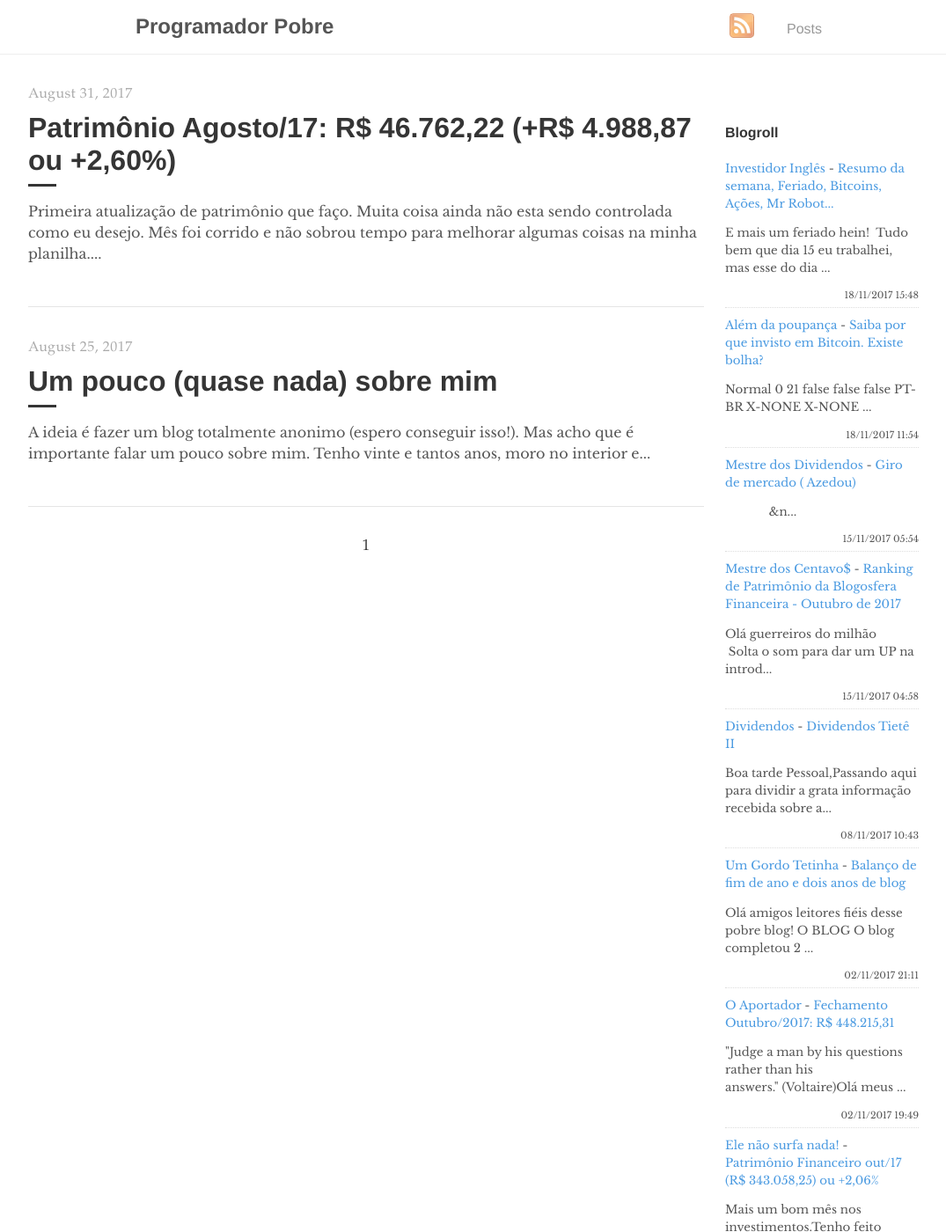
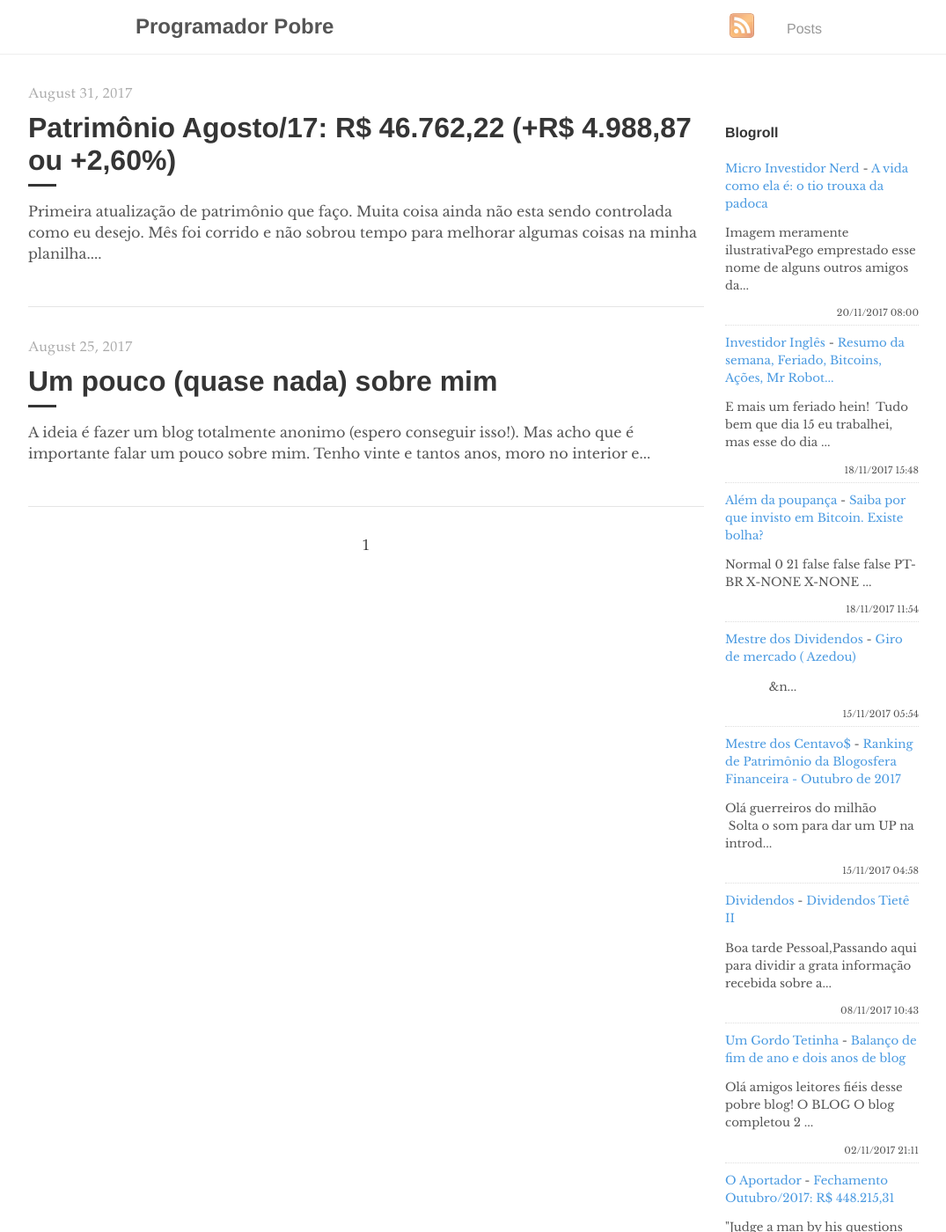
Before and after one commit to programadorpobre/programadorpobre.github.io, a Jekyll site: the page built from index.html, in a window 1280 px wide and 1400 px high. Shown: the whole window at 88% size, without its empty margins (96-1171 px from the left). Built offline with Jekyll 4.4.1, drawn with Linux system fonts in a browser that asks for light colours; the list of posts is cut into pages by our own code; comment, search, counter and statistics services are not loaded; some of the changed text lies outside the part shown.

Commit message:
[ci skip] travis #107

```diff
--- a/_includes/feed-entries.html
+++ b/_includes/feed-entries.html
@@ -1,3 +1,8 @@
+<div class="feed-entry">
+    <a class="feed-entry-site-name" href="http://microinvestidornerd.blogspot.com/">Micro Investidor Nerd</a> - <a class="feed-entry-title" href="http://microinvestidornerd.blogspot.com/2017/11/o-tio-trouxa-da-padoca.html">A vida como ela é: o tio trouxa da padoca</a>
+    <p class="feed-entry-summary">Imagem meramente ilustrativaPego emprestado esse nome de alguns outros amigos da...</p>
+    <time datetime="2017-11-20T08:00:00.000-08:00">20/11/2017 08:00</time>
+</div>
 <div class="feed-entry">
     <a class="feed-entry-site-name" href="http://investidoringles.blogspot.com/">Investidor Inglês</a> - <a class="feed-entry-title" href="http://investidoringles.blogspot.com/2017/11/resumo-da-semana-bitcoins-feriados-calcular-acoes.html">Resumo da semana, Feriado, Bitcoins, Ações, Mr Robot...</a>
     <p class="feed-entry-summary">E mais um feriado hein!&nbsp; Tudo bem que dia 15 eu trabalhei, mas esse do dia ...</p>
@@ -38,8 +43,3 @@
     <p class="feed-entry-summary">Mais um bom mês nos investimentos.Tenho feito planos para trabalhar mais o blog,...</p>
     <time datetime="2017-11-02T13:08:00.000-02:00">02/11/2017 13:08</time>
 </div>
-<div class="feed-entry">
-    <a class="feed-entry-site-name" href="http://microinvestidornerd.blogspot.com/">Micro Investidor Nerd</a> - <a class="feed-entry-title" href="http://microinvestidornerd.blogspot.com/2017/10/nao-estou-tao-mal-assim.html">Não estou tão mal assim (resposta ao post do Corey)</a>
-    <p class="feed-entry-summary">Caras, acabei de ler o último post do Corey, ainda estou lendo os comentários, e...</p>
-    <time datetime="2017-10-16T13:05:00.001-07:00">16/10/2017 13:05</time>
-</div>
```
